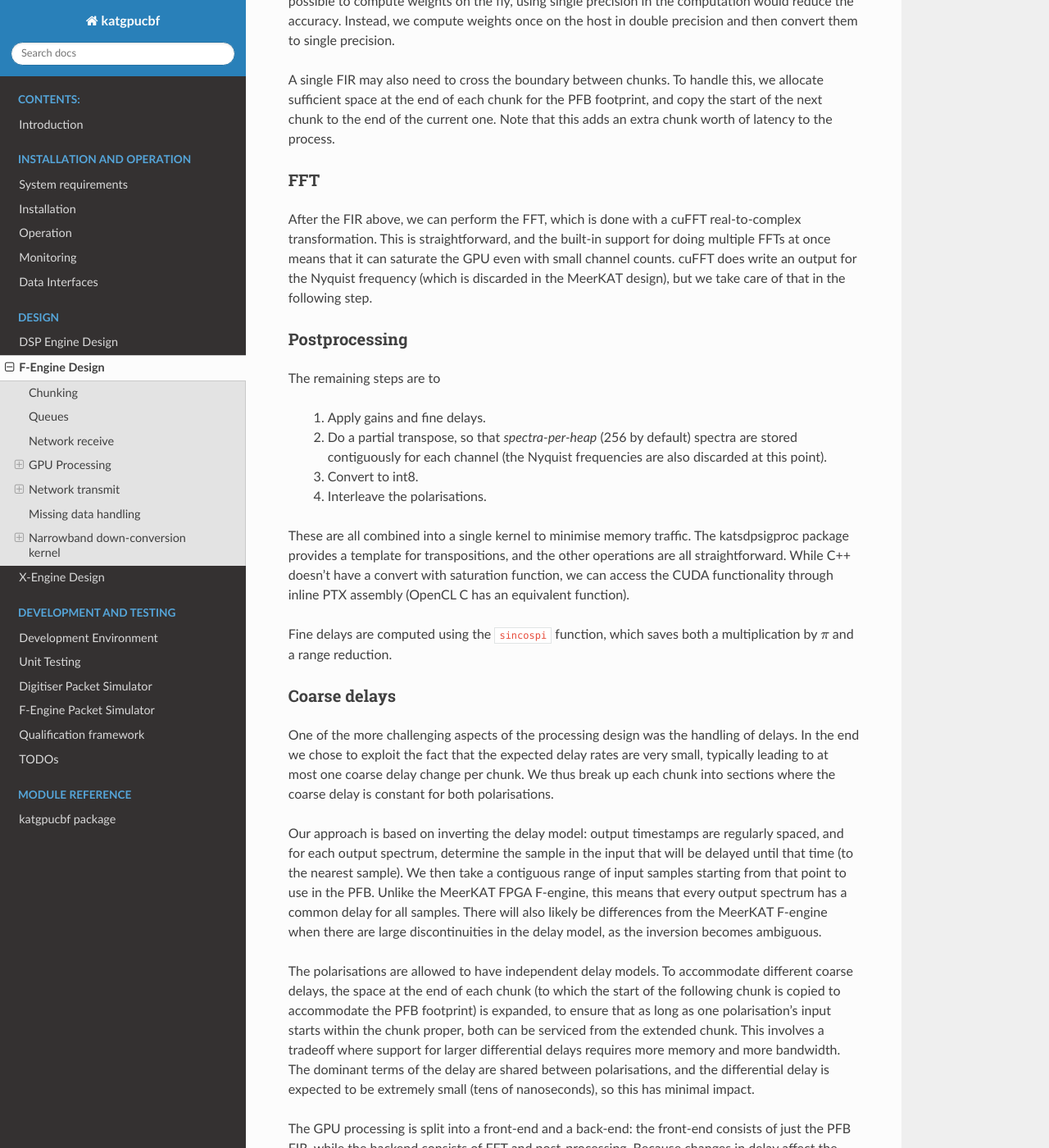
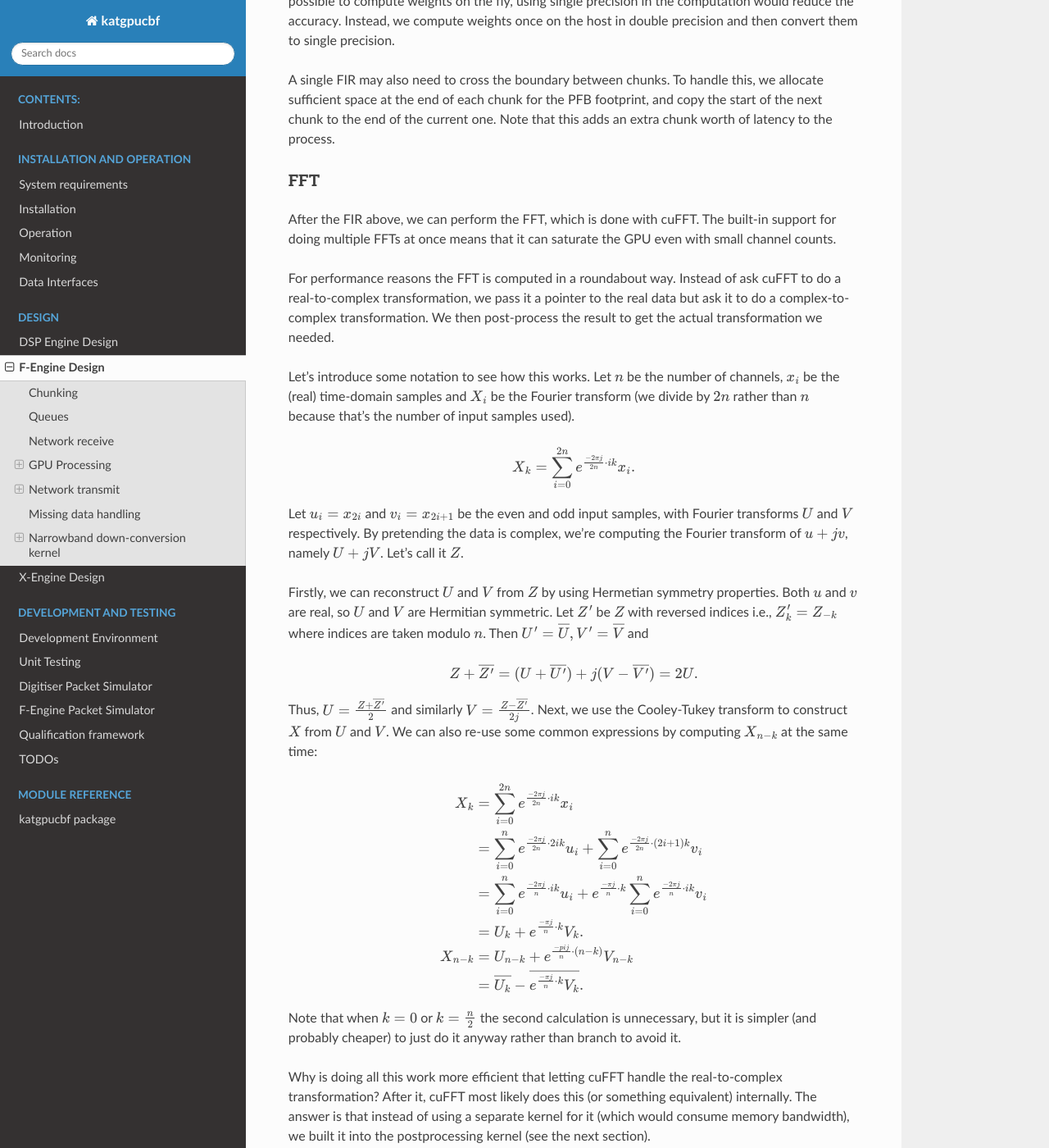
Before and after one commit to ska-sa/katgpucbf, a Sphinx documentation site: the page built from doc/fgpu.design.rst, in a window 1280 px wide and 1400 px high, scrolled down 2768 px. Shown: the whole window at 82% size. Built offline with Sphinx 7.4.7 and the Read the Docs theme 2.0.0, drawn with Linux system fonts in a browser that asks for light colours; formulas are drawn with MathJax 3; the version number could not be read and is left out; some of the changed text lies outside the part shown.

Commit message:
Write design docs for folded FFT

```diff
--- a/doc/fgpu.design.rst
+++ b/doc/fgpu.design.rst
@@ -162,23 +162,73 @@ Note that this adds an extra chunk worth of latency to the process.
 
 FFT
 ^^^
-After the FIR above, we can perform the FFT, which is done with a cuFFT
-real-to-complex transformation. This is straightforward, and the built-in
-support for doing multiple FFTs at once means that it can saturate the GPU
-even with small channel counts. cuFFT does write an output for the Nyquist
-frequency (which is discarded in the MeerKAT design), but we take care of that
-in the following step.
+After the FIR above, we can perform the FFT, which is done with cuFFT. The
+built-in support for doing multiple FFTs at once means that it can saturate
+the GPU even with small channel counts.
+
+For performance reasons the FFT is computed in a roundabout way. Instead of
+ask cuFFT to do a real-to-complex transformation, we pass it a pointer to the
+real data but ask it to do a complex-to-complex transformation. We then
+post-process the result to get the actual transformation we needed.
+
+Let's introduce some notation to see how this works. Let :math:`n` be the
+number of channels, :math:`x_i` be the (real) time-domain samples and
+:math:`X_i` be the Fourier transform (we divide by :math:`2n` rather than
+:math:`n` because that's the number of input samples used).
+
+.. math:: X_k = \sum_{i=0}^{2n} e^{\frac{-2\pi j}{2n}\cdot ik} x_i.
+
+Let :math:`u_i = x_{2i}` and :math:`v_i = x_{2i+1}` be the even and odd input
+samples, with Fourier transforms :math:`U` and :math:`V` respectively. By
+pretending the data is complex, we're computing the Fourier transform of
+:math:`u + jv`, namely :math:`U + jV`. Let's call it :math:`Z`.
+
+Firstly, we can reconstruct :math:`U` and :math:`V` from :math:`Z` by using
+Hermetian symmetry properties. Both :math:`u` and :math:`v` are real, so
+:math:`U` and :math:`V` are Hermitian symmetric. Let :math:`Z'` be :math:`Z`
+with reversed indices i.e., :math:`Z'_k = Z_{-k}` where indices are taken
+modulo :math:`n`. Then :math:`U' = \overline{U}, V' = \overline{V}` and
+
+.. math:: Z + \overline{Z'} = (U + \overline{U'}) + j(V - \overline{V'}) = 2U.
+
+Thus, :math:`U = \frac{Z + \overline{Z'}}{2}` and similarly
+:math:`V = \frac{Z - \overline{Z'}}{2j}`. Next, we use the Cooley-Tukey
+transform to construct :math:`X` from :math:`U` and :math:`V`. We can also
+re-use some common expressions by computing :math:`X_{n-k}` at the same time:
+
+.. math::
+
+   X_k &= \sum_{i=0}^{2n} e^{\frac{-2\pi j}{2n}\cdot ik} x_i\\
+       &= \sum_{i=0}^n e^{\frac{-2\pi j}{2n}\cdot 2ik} u_i +
+          \sum_{i=0}^n e^{\frac{-2\pi j}{2n}\cdot (2i+1)k} v_i\\
+       &= \sum_{i=0}^n e^{\frac{-2\pi j}{n}\cdot ik} u_i +
+          e^{\frac{-\pi j}{n}\cdot k}\sum_{i=0}^n e^{\frac{-2\pi j}{n}\cdot ik} v_i\\
+       &= U_k + e^{\frac{-\pi j}{n}\cdot k} V_k.\\
+   X_{n-k} &= U_{n-k} + e^{\frac{-pi j}{n}\cdot (n-k)} V_{n-k}\\
+           &= \overline{U_k} - \overline{e^{\frac{-\pi j}{n}\cdot k} V_k}.
+
+Note that when :math:`k = 0` or :math:`k = \frac{n}{2}` the second calculation
+is unnecessary, but it is simpler (and probably cheaper) to just do it anyway
+rather than branch to avoid it.
+
+Why is doing all this work more efficient that letting cuFFT handle the
+real-to-complex transformation? After it, cuFFT most likely does this (or
+something equivalent) internally. The answer is that instead of using a
+separate kernel for it (which would consume memory bandwidth), we built it
+into the postprocessing kernel (see the next section).
 
 Postprocessing
 ^^^^^^^^^^^^^^
 The remaining steps are to
 
- 1. Apply gains and fine delays.
- 2. Do a partial transpose, so that *spectra-per-heap* (256 by default) spectra
+ 1. Compute the real Fourier transform from a complex-to-complex transform
+    (see the previous section).
+ 2. Apply gains and fine delays.
+ 3. Do a partial transpose, so that *spectra-per-heap* (256 by default) spectra
     are stored contiguously for each channel (the Nyquist frequencies are also
     discarded at this point).
- 3. Convert to int8.
- 4. Interleave the polarisations.
+ 4. Convert to int8.
+ 5. Interleave the polarisations.
 
 These are all combined into a single kernel to minimise memory traffic. The
 katsdpsigproc package provides a template for transpositions, and the other
@@ -186,8 +236,9 @@ operations are all straightforward. While C++ doesn't have a convert with
 saturation function, we can access the CUDA functionality through inline PTX
 assembly (OpenCL C has an equivalent function).
 
-Fine delays are computed using the ``sincospi`` function, which saves both a
-multiplication by :math:`\pi` and a range reduction.
+Fine delays and the twiddle factor for the Cooley-Tukey transformation are
+computed using the ``sincospi`` function, which saves both a multiplication by
+:math:`\pi` and a range reduction.
 
 Coarse delays
 ^^^^^^^^^^^^^
```
